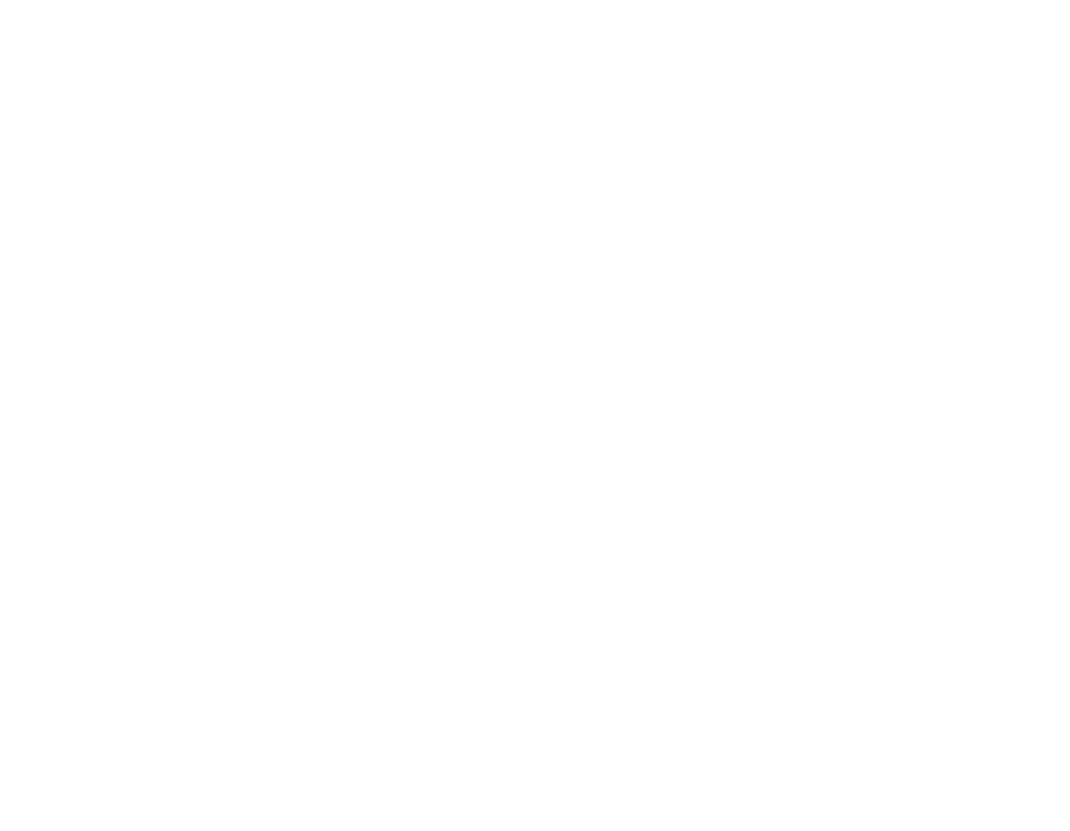
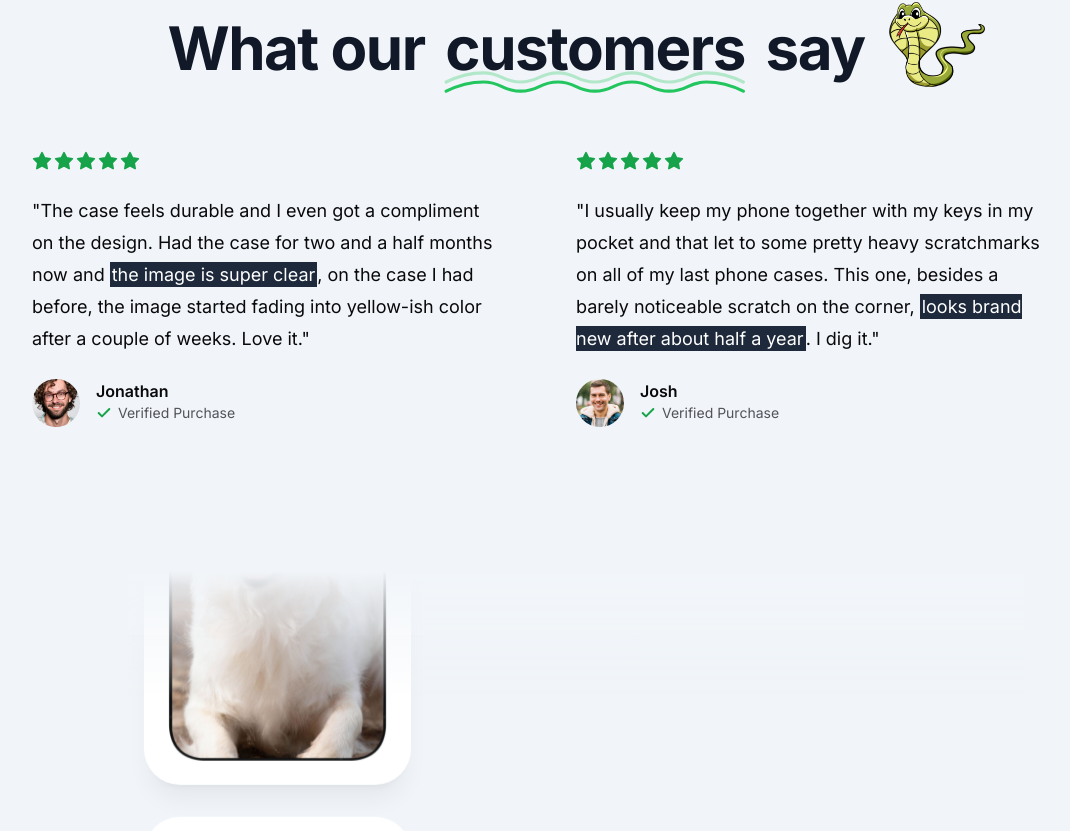
Before and after one commit to taldr27/next_shop, a Next.js app: page / in a window 1280 px wide. Shown: the part 1089-1920 px from the top of the page, without its empty margins (64-1134 px from the left). Before the commit the page ends 995 px from the top, so only its background shows below. Built offline with nearby package versions, Linux system fonts and the light colour scheme; no server answers.

Commit message:
Add reviews section with animations

```diff
--- a/package.json
+++ b/package.json
@@ -14,6 +14,7 @@
     "@radix-ui/react-slot": "^1.1.0",
     "class-variance-authority": "^0.7.0",
     "clsx": "^2.1.1",
+    "framer-motion": "^11.3.27",
     "next": "14.2.5",
     "react": "^18",
     "react-dom": "^18",
--- a/src/app/page.tsx
+++ b/src/app/page.tsx
@@ -1,5 +1,7 @@
+import { Icons } from "@/components/Icons";
 import MaxWidthWrapper from "@/components/MaxWidthWrapper";
 import Phone from "@/components/Phone";
+import { Reviews } from "@/components/Reviews";
 import { Check, Star } from "lucide-react";
 
 export default function Home() {
@@ -97,6 +99,97 @@
           </div>
         </MaxWidthWrapper>
       </section>
+      <section className="bg-slate-100 py-24">
+        <MaxWidthWrapper className="flex flex-col items-center gap-16 sm:gap:32">
+          <div className="flex flex-col lg:flex-row items-center gap-4 sm:gap-6">
+            <h2 className="order-1 mt-2 tracking-tight text-center text-balance !leading-tight font-bold text-5xl md:text-6xl text-gray-900">
+              What our{" "}
+              <span className="relative px-2">
+                customers
+                <Icons.underline className="hidden sm:block pointer-events-none absolute inset-x-0 -bottom-6 text-green-500" />
+              </span>{" "}
+              say
+            </h2>
+            <img src="/snake-2.png" className="w-24 order-0 lg:order-2" />
+          </div>
+          <div className="mx-auto grid max-w-2xl grid-cols-1 px-4 lg:mx-0 lg:max-w-none lg:grid-cols-2 gap-y-16">
+            {/* Testimonial 1 */}
+            <div className="flex flex-auto flex-col gap-4 lg:pr-8 xl:pr-20">
+              <div className="flex gap-0.5 mb-2">
+                <Star className="h-5 w-5 text-green-600 fill-green-600" />
+                <Star className="h-5 w-5 text-green-600 fill-green-600" />
+                <Star className="h-5 w-5 text-green-600 fill-green-600" />
+                <Star className="h-5 w-5 text-green-600 fill-green-600" />
+                <Star className="h-5 w-5 text-green-600 fill-green-600" />
+              </div>
+              <div className="text-lg leading-8">
+                <p>
+                  &quot;The case feels durable and I even got a compliment on
+                  the design. Had the case for two and a half months now and{" "}
+                  <span className="p-0.5 bg-slate-800 text-white">
+                    the image is super clear
+                  </span>
+                  , on the case I had before, the image started fading into
+                  yellow-ish color after a couple of weeks. Love it.&quot;
+                </p>
+              </div>
+              <div className="flex gap-4 mt-2">
+                <img
+                  className="rounded-full h-12 w-12 object-cover"
+                  src="/users/user-1.png"
+                  alt="user"
+                />
+                <div className="flex flex-col">
+                  <p className="font-semibold">Jonathan</p>
+                  <div className="flex gap-1.5 items-center text-zinc-600">
+                    <Check className="h-4 w-4 stroke-[3px] text-green-600" />
+                    <p className="text-sm">Verified Purchase</p>
+                  </div>
+                </div>
+              </div>
+            </div>
+            {/* Testimonial 2 */}
+            <div className="flex flex-auto flex-col gap-4 lg:pr-8 xl:pr-20">
+              <div className="flex gap-0.5 mb-2">
+                <Star className="h-5 w-5 text-green-600 fill-green-600" />
+                <Star className="h-5 w-5 text-green-600 fill-green-600" />
+                <Star className="h-5 w-5 text-green-600 fill-green-600" />
+                <Star className="h-5 w-5 text-green-600 fill-green-600" />
+                <Star className="h-5 w-5 text-green-600 fill-green-600" />
+              </div>
+              <div className="text-lg leading-8">
+                <p>
+                  &quot;I usually keep my phone together with my keys in my
+                  pocket and that let to some pretty heavy scratchmarks on all
+                  of my last phone cases. This one, besides a barely noticeable
+                  scratch on the corner,{" "}
+                  <span className="p-0.5 bg-slate-800 text-white">
+                    looks brand new after about half a year
+                  </span>
+                  . I dig it.&quot;
+                </p>
+              </div>
+              <div className="flex gap-4 mt-2">
+                <img
+                  className="rounded-full h-12 w-12 object-cover"
+                  src="/users/user-4.jpg"
+                  alt="user"
+                />
+                <div className="flex flex-col">
+                  <p className="font-semibold">Josh</p>
+                  <div className="flex gap-1.5 items-center text-zinc-600">
+                    <Check className="h-4 w-4 stroke-[3px] text-green-600" />
+                    <p className="text-sm">Verified Purchase</p>
+                  </div>
+                </div>
+              </div>
+            </div>
+          </div>
+        </MaxWidthWrapper>
+        <div className="pt-16">
+          <Reviews />
+        </div>
+      </section>
     </div>
   );
 }
--- /dev/null
+++ b/src/components/Icons.tsx
@@ -0,0 +1,22 @@
+import { LucideProps } from "lucide-react";
+
+export const Icons = {
+  underline: (props: LucideProps) => (
+    <svg {...props} viewBox="0 0 687 155">
+      <g
+        stroke="currentColor"
+        strokeWidth="7"
+        fill="none"
+        fillRule="evenodd"
+        strokeLinecap="round"
+        strokeLinejoin="round"
+      >
+        <path
+          d="M20 98c27-13.3333333 54-20 81-20 40.5 0 40.5 20 81 20s40.626917-20 81-20 40.123083 20 80.5 20 40.5-20 81-20 40.5 20 81 20 40.626917-20 81-20c26.915389 0 53.748722 6.6666667 80.5 20"
+          opacity=".3"
+        ></path>
+        <path d="M20 118c27-13.3333333 54-20 81-20 40.5 0 40.5 20 81 20s40.626917-20 81-20 40.123083 20 80.5 20 40.5-20 81-20 40.5 20 81 20 40.626917-20 81-20c26.915389 0 53.748722 6.6666667 80.5 20"></path>
+      </g>
+    </svg>
+  ),
+};
--- /dev/null
+++ b/src/components/Reviews.tsx
@@ -0,0 +1,168 @@
+"use client";
+
+import { HTMLAttributes, useEffect, useRef, useState } from "react";
+import MaxWidthWrapper from "./MaxWidthWrapper";
+import { useInView } from "framer-motion";
+import { cn } from "@/lib/utils";
+import Phone from "./Phone";
+
+const PHONES = [
+  "/testimonials/1.jpg",
+  "/testimonials/2.jpg",
+  "/testimonials/3.jpg",
+  "/testimonials/4.jpg",
+  "/testimonials/5.jpg",
+  "/testimonials/6.jpg",
+];
+
+function splitArray<T>(array: Array<T>, numParts: number) {
+  const result: Array<Array<T>> = [];
+
+  for (let i = 0; i < array.length; i++) {
+    const index = i % numParts;
+    if (!result[index]) {
+      result[index] = [];
+    }
+    result[index].push(array[i]);
+  }
+
+  return result;
+}
+
+function ReviewColumn({
+  reviews,
+  className,
+  reviewClassName,
+  msPerPixel = 0,
+}: Readonly<{
+  reviews: string[];
+  className?: string;
+  reviewClassName?: (reviewIndex: number) => string;
+  msPerPixel?: number;
+}>) {
+  const columnRef = useRef<HTMLDivElement | null>(null);
+  const [columnHeight, setColumnHeight] = useState(0);
+  const duration = `${columnHeight * msPerPixel}ms`;
+
+  useEffect(() => {
+    if (!columnRef.current) return;
+
+    const resizeObserver = new window.ResizeObserver(() => {
+      setColumnHeight(columnRef.current?.offsetHeight ?? 0);
+    });
+
+    resizeObserver.observe(columnRef.current);
+
+    return () => {
+      resizeObserver.disconnect();
+    };
+  }, []);
+
+  return (
+    <div
+      ref={columnRef}
+      className={cn("animate-marquee space-y-8 py-4", className)}
+      style={{ "--marquee-duration": duration } as React.CSSProperties}
+    >
+      {reviews.concat(reviews).map((imgSrc, reviewIndex) => (
+        <Review
+          key={reviewIndex}
+          className={reviewClassName?.(reviewIndex % reviews.length)}
+          imgSrc={imgSrc}
+        />
+      ))}
+    </div>
+  );
+}
+
+interface ReviewProps extends HTMLAttributes<HTMLDivElement> {
+  imgSrc: string;
+}
+
+function Review({ imgSrc, className, ...props }: ReviewProps) {
+  const POSSIBLE_ANIMATION_DELAYS = [
+    "0s",
+    "0.1s",
+    "0.2s",
+    "0.3s",
+    "0.4s",
+    "0.5s",
+  ];
+
+  const animationDelay =
+    POSSIBLE_ANIMATION_DELAYS[
+      Math.floor(Math.random() * POSSIBLE_ANIMATION_DELAYS.length)
+    ];
+
+  return (
+    <div
+      className={cn(
+        "animate-fade-in rounded-[2.25rem] bg-white p-6 opacity-0 shadow-xl shadow-slate-900/5",
+        className
+      )}
+      style={{ animationDelay }}
+      {...props}
+    >
+      <Phone imgSrc={imgSrc} />
+    </div>
+  );
+}
+
+function ReviewGrid() {
+  const containerRef = useRef<HTMLDivElement | null>(null);
+  const isInView = useInView(containerRef, { once: true, amount: 0.4 });
+  const columns = splitArray(PHONES, 3);
+  const column1 = columns[0];
+  const column2 = columns[1];
+  const column3 = splitArray(columns[2], 2);
+
+  return (
+    <div
+      ref={containerRef}
+      className="relative -mx-4 mt-16 grid h-[49rem] max-h-[150vh] grid-cols-1 items-start gap-8 overflow-hidden px-4 sm:mt-20 md:grid-cols-2 lg:grid-cols-3"
+    >
+      {isInView ? (
+        <>
+          <ReviewColumn
+            reviews={[...column1, ...column3.flat(), ...column2]}
+            reviewClassName={(reviewIndex) =>
+              cn({
+                "md:hidden": reviewIndex >= column1.length + column3[0].length,
+                "lg:hidden": reviewIndex >= column1.length,
+              })
+            }
+            msPerPixel={10}
+          />
+          <ReviewColumn
+            reviews={[...column2, ...column3[1]]}
+            className="hidden md:block"
+            reviewClassName={(reviewIndex) =>
+              reviewIndex >= column2.length ? "lg:hidden" : ""
+            }
+            msPerPixel={15}
+          />
+          <ReviewColumn
+            reviews={column3.flat()}
+            className="hidden md:block"
+            msPerPixel={10}
+          />
+        </>
+      ) : null}
+      <div className="pointer-events-none absolute inset-x-0 top-0 h-32 bg-gradient-to-b from-slate-100" />
+      <div className="pointer-events-none absolute inset-x-0 bottom-0 h-32 bg-gradient-to-t from-slate-100" />
+    </div>
+  );
+}
+
+export function Reviews() {
+  return (
+    <MaxWidthWrapper className="relative max-w-5xl">
+      <img
+        aria-hidden
+        src="/what-people-are-buying.png"
+        className="absolute select-none hidden xl:block -left-32 top-1/3"
+      />
+      <ReviewGrid />
+    </MaxWidthWrapper>
+  );
+}
--- a/tailwind.config.ts
+++ b/tailwind.config.ts
@@ -1,13 +1,13 @@
-import type { Config } from "tailwindcss"
+import type { Config } from "tailwindcss";
 
 const config = {
   darkMode: ["class"],
   content: [
-    './pages/**/*.{ts,tsx}',
-    './components/**/*.{ts,tsx}',
-    './app/**/*.{ts,tsx}',
-    './src/**/*.{ts,tsx}',
-	],
+    "./pages/**/*.{ts,tsx}",
+    "./components/**/*.{ts,tsx}",
+    "./app/**/*.{ts,tsx}",
+    "./src/**/*.{ts,tsx}",
+  ],
   prefix: "",
   theme: {
     container: {
@@ -59,22 +59,25 @@
         sm: "calc(var(--radius) - 4px)",
       },
       keyframes: {
-        "accordion-down": {
-          from: { height: "0" },
-          to: { height: "var(--radix-accordion-content-height)" },
+        marquee: {
+          "100%": { transform: "translateY(-50%)" },
         },
-        "accordion-up": {
-          from: { height: "var(--radix-accordion-content-height)" },
-          to: { height: "0" },
+        "fade-in": {
+          from: {
+            opacity: "0",
+          },
+          to: {
+            opacity: "1",
+          },
         },
       },
       animation: {
-        "accordion-down": "accordion-down 0.2s ease-out",
-        "accordion-up": "accordion-up 0.2s ease-out",
+        marquee: "marquee var(--marquee-duration) linear infinite",
+        "fade-in": "fade-in 0.5s linear forwards",
       },
     },
   },
   plugins: [require("tailwindcss-animate")],
-} satisfies Config
+} satisfies Config;
 
-export default config
+export default config;
```
Also changed, not shown: 1 other file (tests, documents, lock files or other folders).
